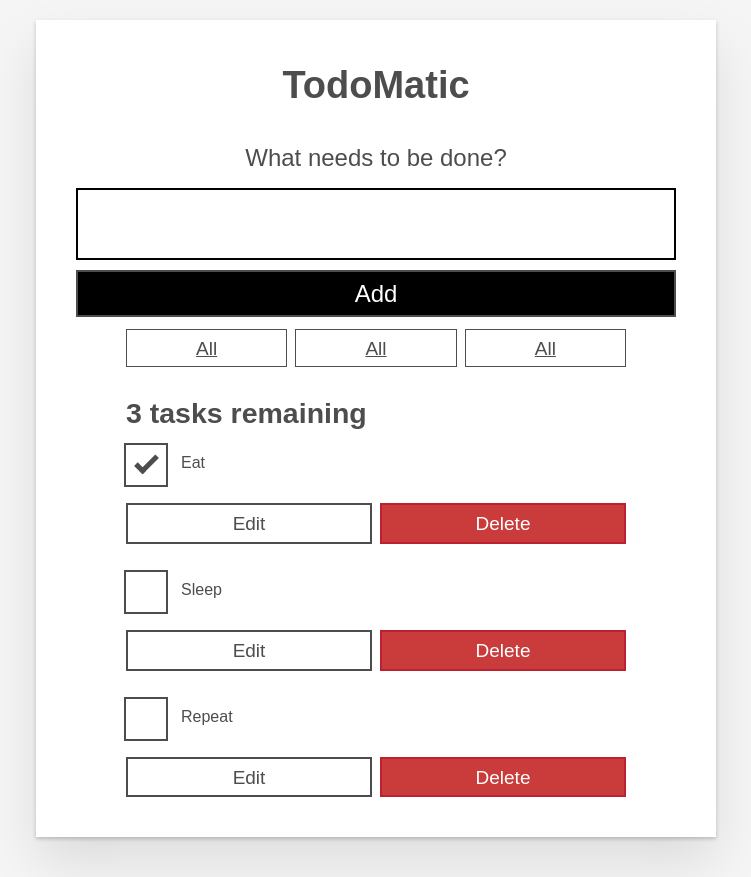
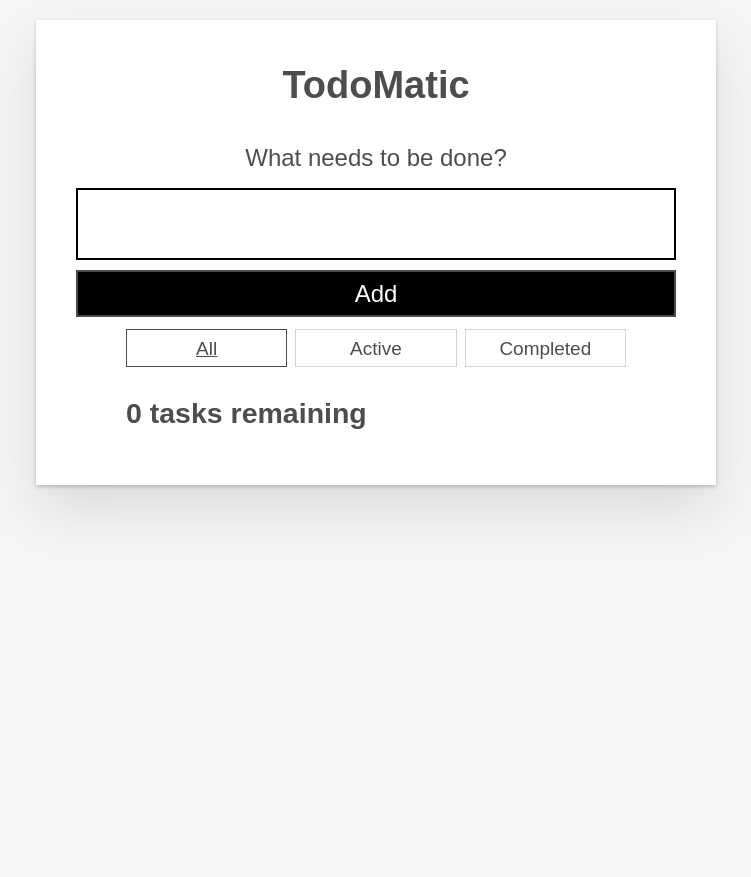
Before and after one commit to wind-chime-ou/moz-todo-react, a React (Create React App) app: page / in a window 1280 px wide. Shown: the whole page, without its empty margins (264-1015 px from the left). After the commit the page ends 800 px from the top, so only its background shows below. Built offline with nearby package versions, Linux system fonts and the light colour scheme.

Commit message:
Finish All

```diff
--- a/package.json
+++ b/package.json
@@ -4,6 +4,7 @@
   "private": true,
   "dependencies": {
     "cra-template": "1.2.0",
+    "nanoid": "^5.0.9",
     "react": "^19.0.0",
     "react-dom": "^19.0.0",
     "react-scripts": "5.0.1",
--- a/src/App.js
+++ b/src/App.js
@@ -3,36 +3,92 @@
 import FilterButton from "./components/FilterButton";
 import Todo from "./components/Todo";
 import { useState } from "react";
+import { nanoid } from "nanoid";
 
 function App(props) {
 
-  console.log("Hello");
+  const [tasks, setTasks] = useState([]);
+  const [filter, setFilter] = useState("All");
 
-  const [tasks, setTasks] = useState(props.tasks);
+
+  const FILTER_MAP = {
+    All: () => true,
+    Active: (task) => !task.completed,
+    Completed: (task) => task.completed,
+  };
+  const FILTER_NAMES = Object.keys(FILTER_MAP);
+  const filterList = FILTER_NAMES.map((name) => (
+    <FilterButton
+      key={name}
+      name={name}
+      isPressed={name === filter}
+      setFilter={setFilter}
+    />
+  ));
+
 
   function addTask(name) {
-    const newTask = { id: "id", name, completed: false };
+    const newTask = { id: `todo-${nanoid()}`, name, completed: false };
     setTasks([...tasks, newTask]);
   }
 
-  const taskList = tasks.map((task) => (
+  function deleteTask(id) {
+    const remainingTasks = tasks.filter((task) => id !== task.id);
+    setTasks(remainingTasks);
+  }
+
+  function toggleTaskCompleted(id) {
+    const updatedTasks = tasks.map((task) => {
+      // if this task has the same ID as the edited task
+      if (id === task.id) {
+        // use object spread to make a new object
+        // whose `completed` prop has been inverted
+        return { ...task, completed: !task.completed };
+      }
+      return task;
+    });
+    setTasks(updatedTasks);
+  }
+
+  function editTask(id, newName) {
+    const editedTaskList = tasks.map((task) => {
+      // if this task has the same ID as the edited task
+      if (id === task.id) {
+        // Copy the task and update its name
+        return { ...task, name: newName };
+      }
+      // Return the original task if it's not the edited task
+      return task;
+    });
+    setTasks(editedTaskList);
+  }
+
+
+  const taskList = tasks
+    .filter(FILTER_MAP[filter])
+    .map((task) => (
       <Todo
         id={task.id}
         name={task.name}
         completed={task.completed}
         key={task.id}
+        toggleTaskCompleted={toggleTaskCompleted}
+        deleteTask={deleteTask}
+        editTask={editTask}
       />
     ));
+
+
+  const tasksNoun = taskList.length !== 1 ? "tasks" : "task";
+  const headingText = `${taskList.length} ${tasksNoun} remaining`;
   return (
     <div className="todoapp stack-large">
       <h1>TodoMatic</h1>
       <Form addTask={addTask} />
       <div className="filters btn-group stack-exception">
-        <FilterButton />
-        <FilterButton />
-        <FilterButton />
+        {filterList}
       </div>
-      <h2 id="list-heading">3 tasks remaining</h2>
+      <h2 id="list-heading">{headingText}</h2>
       <ul
         role="list"
         className="todo-list stack-large stack-exception"
--- a/src/components/FilterButton.js
+++ b/src/components/FilterButton.js
@@ -2,12 +2,15 @@
 
 function FilterButton(props) {
   return (
-    <button type="button" className="btn toggle-btn" aria-pressed="true">
+    <button
+      type="button"
+      className="btn toggle-btn"
+      aria-pressed={props.isPressed}
+      onClick={() => props.setFilter(props.name)}>
       <span className="visually-hidden">Show </span>
-      <span>all </span>
+      <span>{props.name}</span>
       <span className="visually-hidden"> tasks</span>
     </button>
-
   );
 }
 
--- a/src/components/Todo.js
+++ b/src/components/Todo.js
@@ -1,22 +1,84 @@
 import React from "react";
+import { useState } from "react";
 
-export default function Todo(props) {
-    return (
-        <li className="todo stack-small">
+function Todo(props) {
+    const [isEditing, setEditing] = useState(false);
+    const [newName, setNewName] = useState("");
+
+    function handleChange(e) {
+      setNewName(e.target.value);
+    }
+
+    function handleSubmit(e) {
+      e.preventDefault();
+      props.editTask(props.id, newName);
+      setNewName("");
+      setEditing(false);
+    }
+
+    const editingTemplate = (
+      <form className="stack-small" onSubmit={handleSubmit}>
+        <div className="form-group">
+          <label className="todo-label" htmlFor={props.id}>
+            New name for {props.name}
+          </label>
+          <input
+            id={props.id}
+            className="todo-text"
+            type="text"
+            value={newName}
+            onChange={handleChange}
+          />
+        </div>
+        <div className="btn-group">
+          <button
+            type="button"
+            className="btn todo-cancel"
+            onClick={() => setEditing(false)}>
+            Cancel
+            <span className="visually-hidden">renaming {props.name}</span>
+          </button>
+          <button type="submit" className="btn btn__primary todo-edit">
+            Save
+            <span className="visually-hidden">new name for {props.name}</span>
+          </button>
+        </div>
+      </form>
+    );
+
+    const viewTemplate = (
+      <div className="stack-small">
         <div className="c-cb">
-                <input id={props.id} type="checkbox" defaultChecked={props.completed} />
+          <input
+            id={props.id}
+            type="checkbox"
+            defaultChecked={props.completed}
+            onChange={() => props.toggleTaskCompleted(props.id)}
+          />
           <label className="todo-label" htmlFor={props.id}>
             {props.name}
           </label>
         </div>
         <div className="btn-group">
-                <button type="button" className="btn">
+          <button
+            type="button"
+            className="btn"
+            onClick={() => {
+              setEditing(true);
+            }}>
             Edit <span className="visually-hidden">{props.name}</span>
           </button>
-                <button type="button" className="btn btn__danger">
+          <button
+            type="button"
+            className="btn btn__danger"
+            onClick={() => props.deleteTask(props.id)}>
             Delete <span className="visually-hidden">{props.name}</span>
           </button>
         </div>
-        </li>
+      </div>
     );
+
+    return <li className="todo">{isEditing ? editingTemplate : viewTemplate}</li>;
   }
+
+  export default Todo;
--- a/src/index.js
+++ b/src/index.js
@@ -6,15 +6,10 @@
 
 const root = ReactDOM.createRoot(document.getElementById('root'));
 
-const DATA = [
-  { id: "todo-0", name: "Eat", completed: true },
-  { id: "todo-1", name: "Sleep", completed: false },
-  { id: "todo-2", name: "Repeat", completed: false },
-];
 
 root.render(
   <React.StrictMode>
-    <App tasks={DATA} />
+    <App/>
   </React.StrictMode>
 );
 /*ReactDOM.render(<App subject="Clarice"/>, document.getElementById("root"));
```
Also changed, not shown: 1 other file (tests, documents, lock files or other folders). Lines whose indentation alone changed are shown as unchanged.
